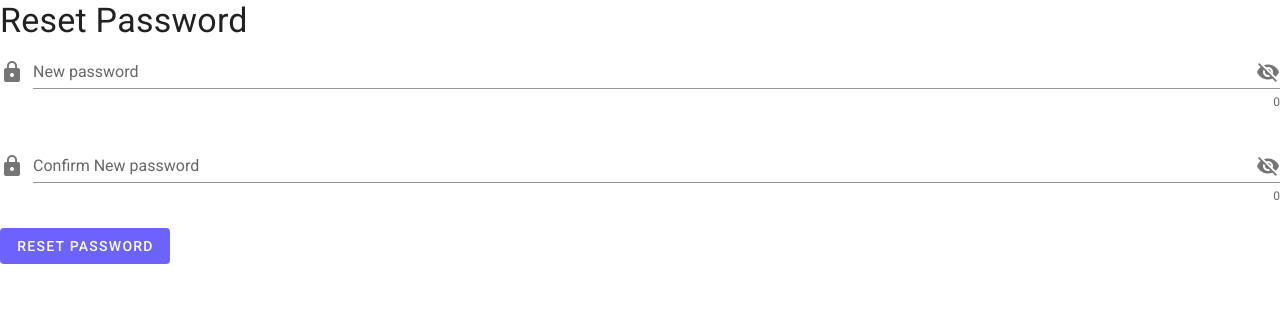
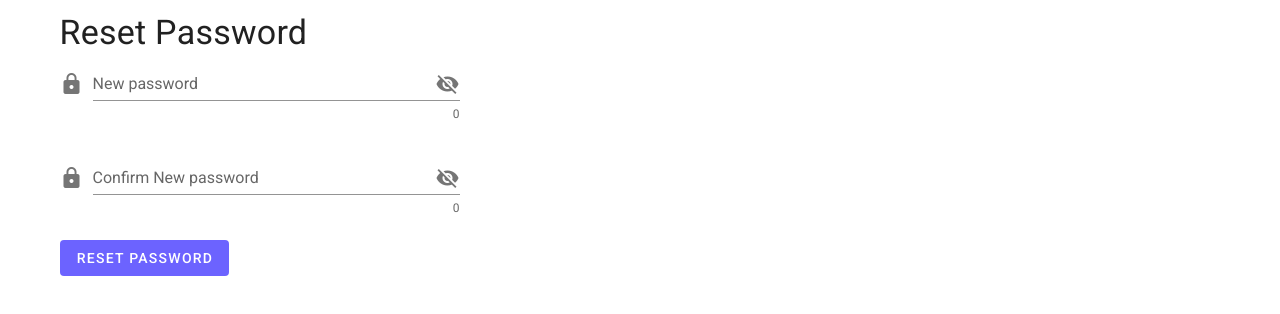
Before and after one commit to Achraffawzi/MyCals-FRONTEND, a Vue app: page /resetpassword in a window 1280 px wide. Shown: the top 314 px of the page. Built offline with nearby package versions, Linux system fonts and the light colour scheme.

Commit message:
Creating the reset password view

```diff
--- a/src/views/Login.vue
+++ b/src/views/Login.vue
@@ -37,7 +37,7 @@
           counter
           @click:append="show1 = !show1"
         ></v-text-field>
-        <router-link to="" class="font-weight-bold"
+        <router-link :to='{ name: "ResetPassword" }' class="font-weight-bold"
           >Forgot password?</router-link
         >
         <v-btn
--- a/src/views/ResetPassword.vue
+++ b/src/views/ResetPassword.vue
@@ -1,7 +1,8 @@
 <template>
   <div class="reset-password">
+    <v-container>
       <h4 class="text-h4 primary-text">Reset Password</h4>
-    <v-form ref="resetPasswordForm">
+      <v-form ref="resetPasswordForm" style="max-width: 400px">
         <v-row>
           <v-col cols="12">
             <v-text-field
@@ -32,10 +33,13 @@
             ></v-text-field>
           </v-col>
           <v-col cols="12">
-            <v-btn depressed text class="primary white--text">Reset Password</v-btn>
+            <v-btn depressed text class="primary white--text"
+              >Reset Password</v-btn
+            >
           </v-col>
         </v-row>
       </v-form>
+    </v-container>
   </div>
 </template>
 
```
Lines whose indentation alone changed are shown as unchanged.
